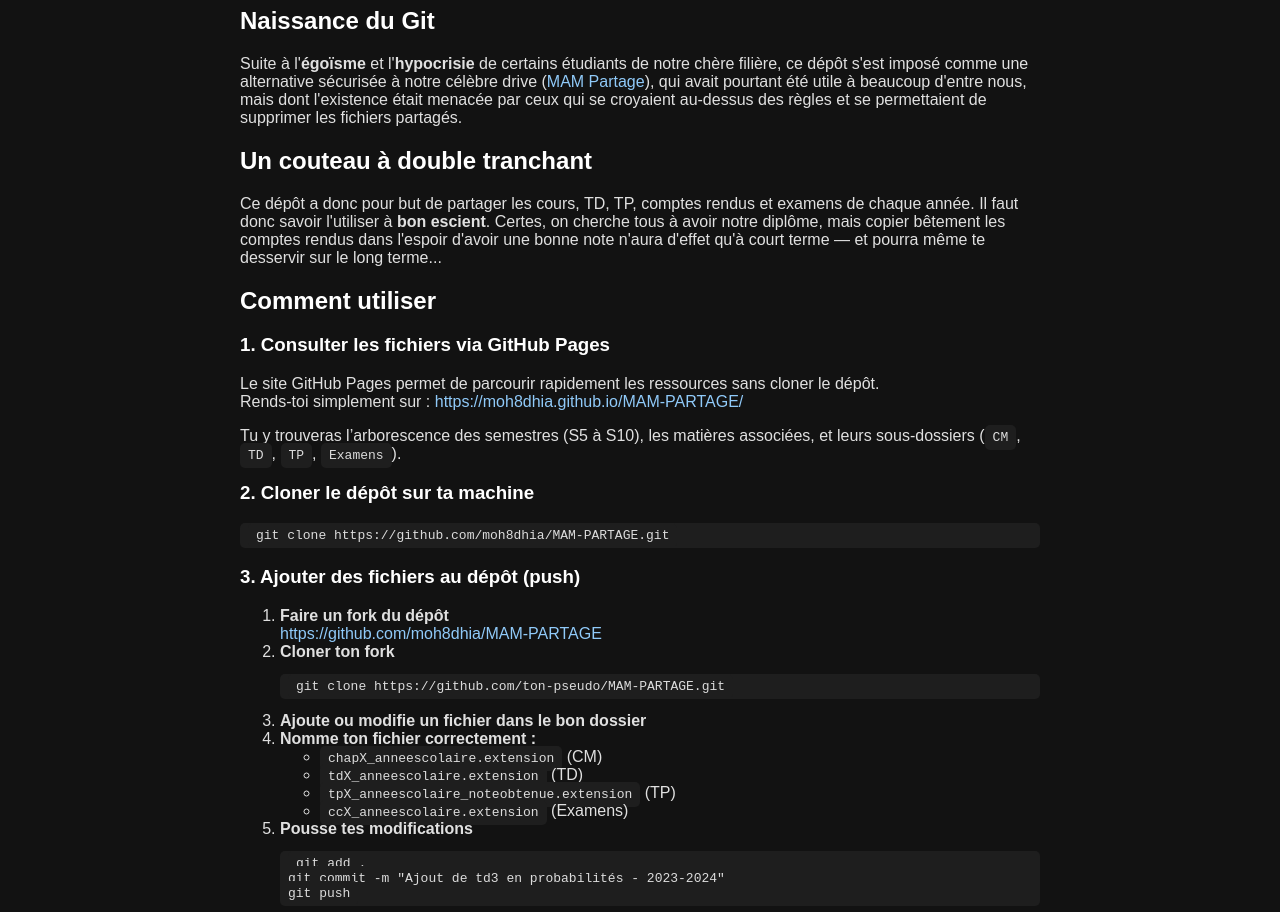
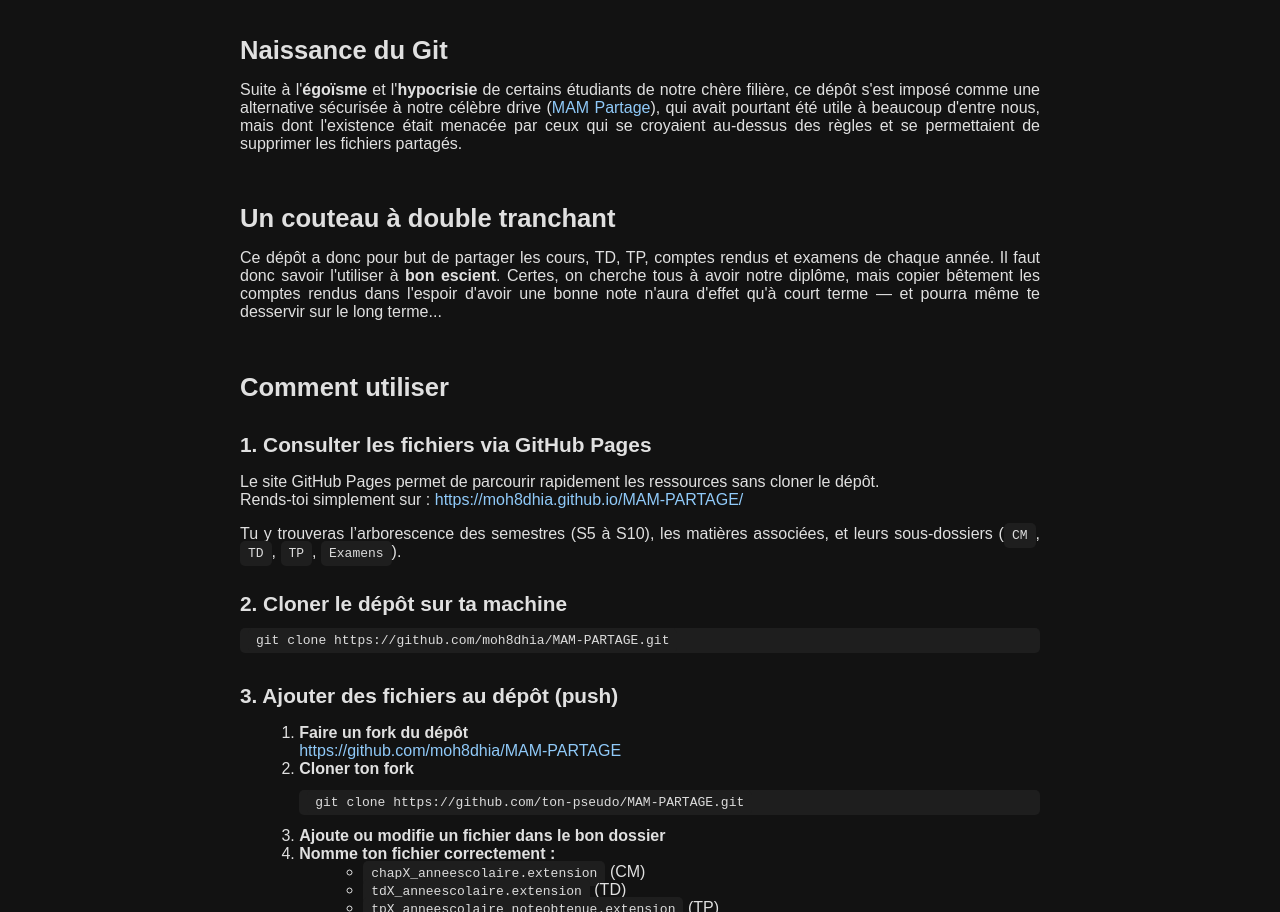
Before and after one commit to moh8dhia/MAM-PARTAGE, a plain HTML site: page docs/index.html in a window 1280 px wide. Shown: the part 262-1174 px from the top of the page. Drawn offline with Linux system fonts and the light colour scheme.

Commit message:
amélioration github page

```diff
--- a/docs/index.html
+++ b/docs/index.html
@@ -13,10 +13,9 @@
       padding: 0;
     }
 
-    /* MENU NAVIGATION */
     nav {
       background-color: #1e1e1e;
-      padding: 10px 40px;
+      padding: 12px 40px;
       display: flex;
       justify-content: flex-end;
       gap: 30px;
@@ -61,52 +60,69 @@
       background-color: #3a3a3a;
     }
 
-    /* COURBE NORMALE */
     .normal-curve {
       display: flex;
       justify-content: center;
-      padding-top: 10px;
+      margin: 20px 0 40px 0;
     }
 
-    .normal-curve svg path {
-      stroke-dasharray: 1200;
-      stroke-dashoffset: 1200;
-      animation: draw 2s ease-out forwards;
-    }
-
-    @keyframes draw {
-      to {
-        stroke-dashoffset: 0;
-      }
-    }
-
-    /* PAGE */
     .content {
       max-width: 800px;
       margin: auto;
-      padding: 40px 20px;
+      padding: 0 20px 40px 20px;
     }
 
-    h1, h2, h3 {
-      color: #ffffff;
+    h1 {
+      font-size: 2.4em;
+      margin-bottom: 0.5em;
+    }
+
+    h2 {
+      font-size: 1.6em;
+      margin-top: 2em;
+      margin-bottom: 0.5em;
+    }
+
+    h3 {
+      font-size: 1.3em;
+      margin-top: 1.5em;
+      margin-bottom: 0.3em;
+    }
+
+    p {
+      margin: 1em 0;
+      text-align: justify;
+    }
+
+    ol {
+      margin-left: 1.2em;
+    }
+
+    ul {
+      margin-left: 1.5em;
+    }
+
+    pre, code {
+      background-color: #1e1e1e;
+      color: #dcdcdc;
+      padding: 5px 8px;
+      border-radius: 5px;
+      overflow-x: auto;
+    }
+
+    pre {
+      margin: 12px 0;
     }
 
     a {
       color: #90caf9;
       text-decoration: none;
     }
-
-    code, pre {
-      background-color: #1e1e1e;
-      color: #dcdcdc;
-      padding: 5px 8px;
-      border-radius: 5px;
-    }
   </style>
 </head>
 <body>
 
-<!-- MENU NAVIGATION EN HAUT À DROITE -->
+<!-- NAVIGATION -->
 <nav>
   <div class="nav-item">3A
     <div class="dropdown">
@@ -128,7 +144,7 @@
   </div>
 </nav>
 
-<!-- COURBE NORMALE CENTRÉE RÉDUITE -->
+<!-- COURBE NORMALE FIXE -->
 <div class="normal-curve">
   <svg width="80%" height="100" viewBox="0 0 1000 100">
     <path d="M0,100
@@ -165,9 +181,12 @@
   <ol>
     <li><strong>Faire un fork du dépôt</strong><br>
       <a href="https://github.com/moh8dhia/MAM-PARTAGE">https://github.com/moh8dhia/MAM-PARTAGE</a></li>
+
     <li><strong>Cloner ton fork</strong><br>
       <pre><code>git clone https://github.com/ton-pseudo/MAM-PARTAGE.git</code></pre></li>
+
     <li><strong>Ajoute ou modifie un fichier dans le bon dossier</strong></li>
+
     <li><strong>Nomme ton fichier correctement :</strong>
       <ul>
         <li><code>chapX_anneescolaire.extension</code> (CM)</li>
@@ -176,10 +195,12 @@
         <li><code>ccX_anneescolaire.extension</code> (Examens)</li>
       </ul>
     </li>
+
     <li><strong>Pousse tes modifications</strong><br>
       <pre><code>git add .
 git commit -m "Ajout de td3 en probabilités - 2023-2024"
 git push</code></pre></li>
+
     <li><strong>Ouvre une pull request</strong> sur GitHub.</li>
   </ol>
 </div>
```
